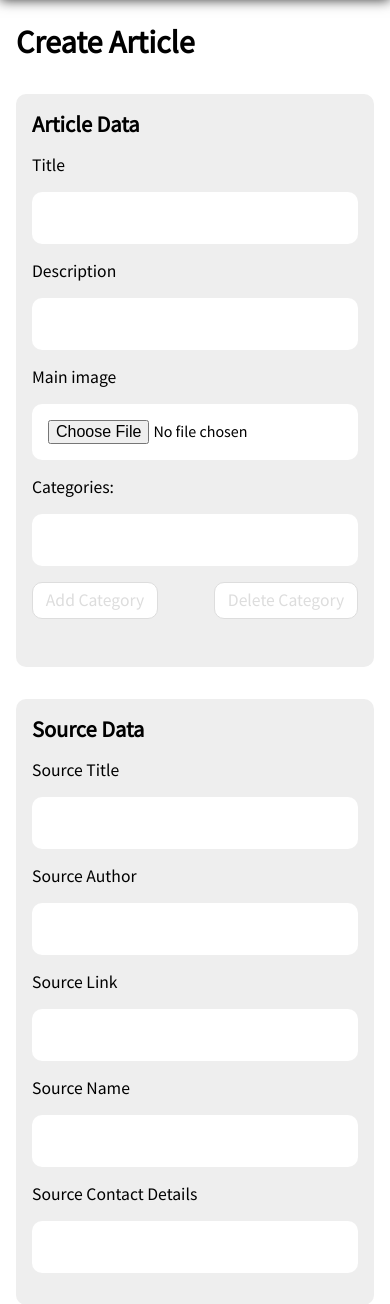
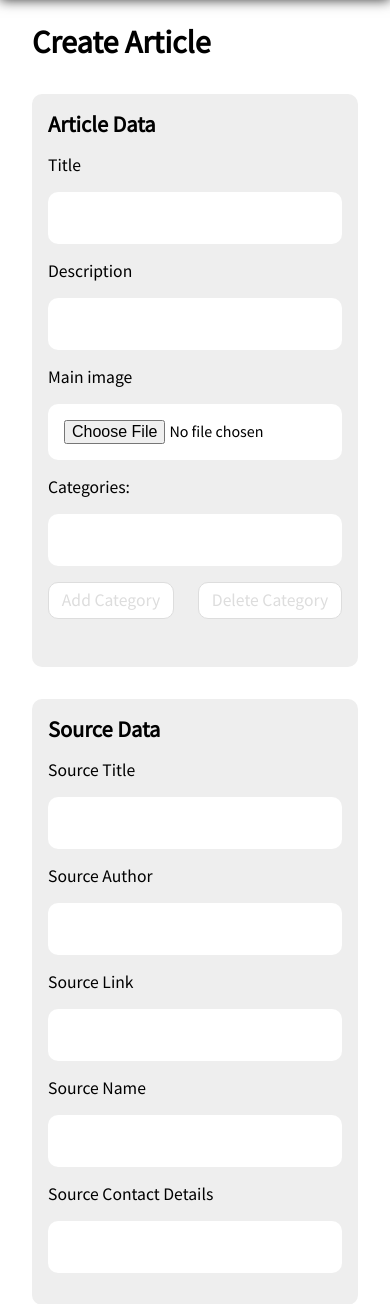
Before and after one commit to adkwalters/an-easy-read, a Flask app: page /create-article in a window 390 px wide. Shown: the part 74-1378 px from the top of the page. Run offline with Flask 2, Linux system fonts and the light colour scheme; the visitor is signed in with stand-in values (Sample User, id 1); data comes from the database, SQL or seed files in the repository; data that the repository does not hold is empty; some libraries are stand-ins or nearby versions.

Commit message:
Redesign: resp. design breakpoints and padding
Reset the breakpoint for tablets to 48rem (768px).

Increase the padding for the full-page class to compensate for pages
without a section tag. Further increase the padding for tablets to make
room for the inc/decrease summary controls.

```diff
--- a/app/static/css/general.css
+++ b/app/static/css/general.css
@@ -253,13 +253,15 @@ textarea {
 
 /* || Responsive design || */
 
-/* small landscape  */
+/* Tablet and larger  */
 
-@media (min-width: 50rem) {
+@media (min-width: 48rem) {
     h1 {
         font-size: 2.4rem;
     }
 }
+
+/* Hover capable */
 
 @media (hover: hover) {
     .delete:hover {
--- a/app/static/css/sitewide.css
+++ b/app/static/css/sitewide.css
@@ -76,7 +76,7 @@
     min-width: 10rem;
     max-width: 49rem;
     margin: 6rem auto;
-    padding: 0 1rem;
+    padding: 0 2rem;
 }
 .full-page section {
     padding: 1rem;
@@ -85,7 +85,7 @@
 
 /* || Responsive design || */
 
-/* Large portrait */
+/* Extra-small */
 
 @media (min-width: 17.5rem) {
     #brand-name {
@@ -93,9 +93,9 @@
     }
 }
 
-/* Small landscape  */
+/* Tablet and larger  */
 
-@media (min-width: 50rem) {
+@media (min-width: 48rem) {
     #header-nav {
         align-self: center;
     }
@@ -113,4 +113,7 @@
         gap: 2rem;
         margin: 7rem auto;
     }
+    .full-page {
+        padding: 0 3rem;
+    }
 }
--- a/app/static/javascript/view-article-components.js
+++ b/app/static/javascript/view-article-components.js
@@ -111,7 +111,7 @@ class SummaryParagraph extends HTMLElement {
                 display: none;
             }
 
-            @media (min-width: 42rem) {
+            @media (min-width: 48rem) {
                 .prev {
                     left: -2rem;
                 }
```
